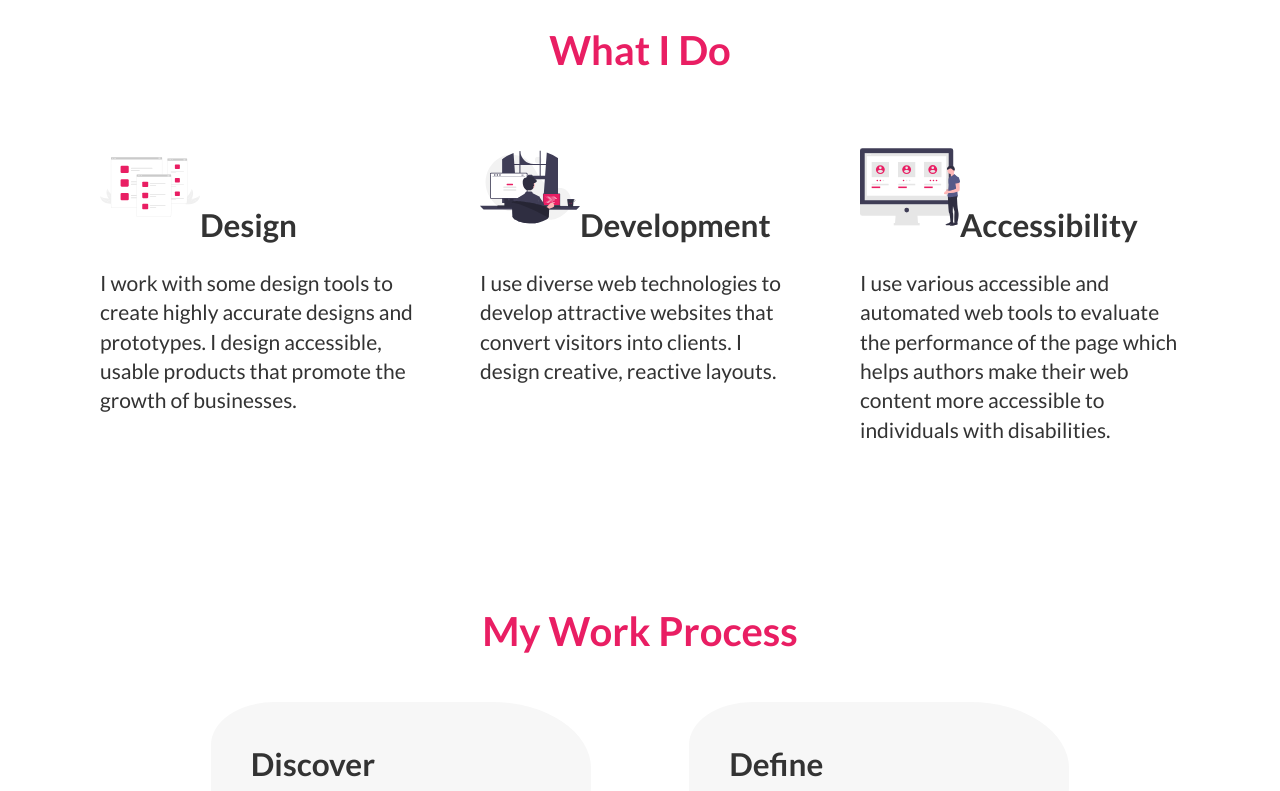
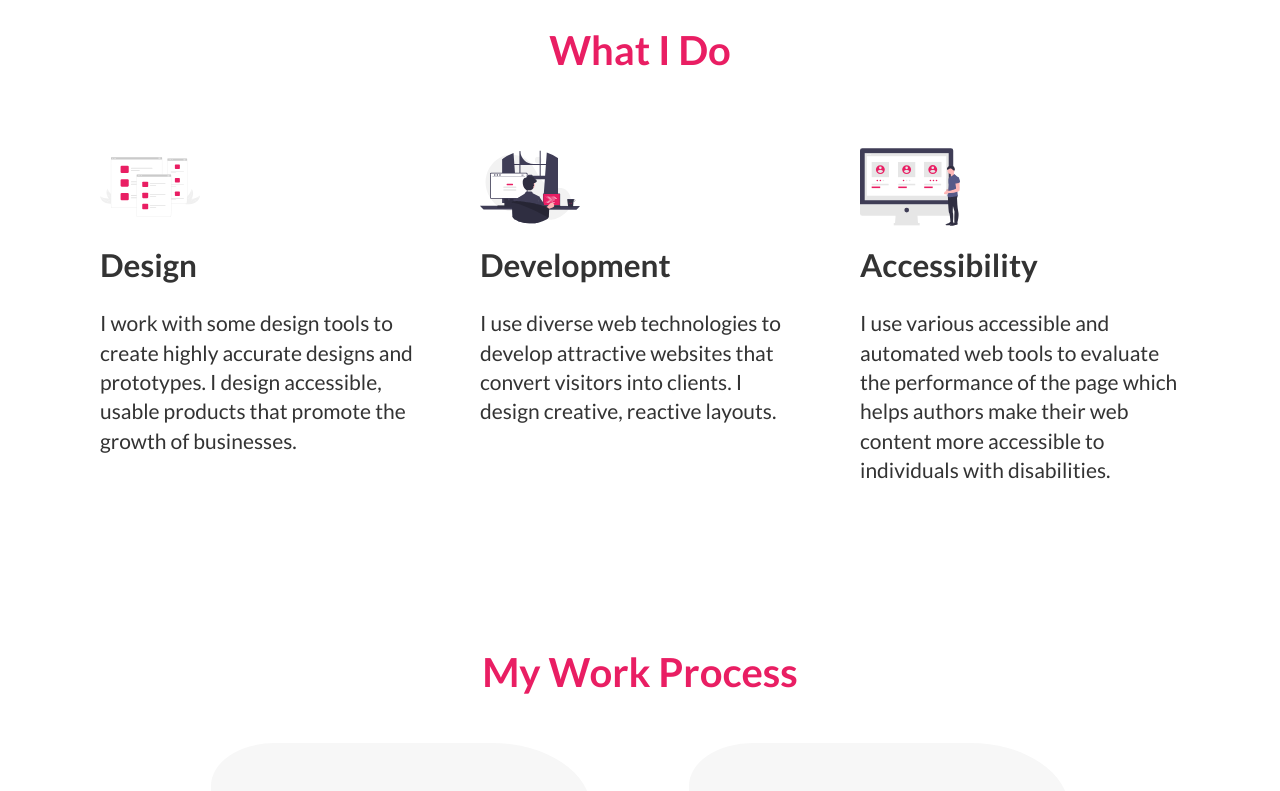
Before and after one commit to santhanakrishnanstark/my-portfolio, a React (Create React App) app: page / in a window 1280 px wide. Shown: the part 660-1451 px from the top of the page. Built offline with nearby package versions, Linux system fonts and the light colour scheme.

Commit message:
card issue fix

```diff
--- a/src/Components/Card/Card.css
+++ b/src/Components/Card/Card.css
@@ -6,7 +6,6 @@
 .card .card-title {
     margin: 0;
     font-size: 1.5em;
-    display: inline-block;
 }
 .card svg {
     height: 100px;
--- a/src/Components/Card/Card.jsx
+++ b/src/Components/Card/Card.jsx
@@ -6,13 +6,14 @@ const Card = ({ image, imageComponent, title, subTitle, linkTo, children }) => {
       {imageComponent}
       {image && <img src={image.src} alt={image.alt} />}
       {title && <h3 className="card-title">{title}</h3>}
-      {subTitle && linkTo ? (
-        <a href={linkTo} target="_blank">
+      {subTitle &&
+        (linkTo ? (
+          <a href={linkTo} target="_blank">
+            <h4 className="sub-title">{subTitle}</h4>
+          </a>
+        ) : (
           <h4 className="sub-title">{subTitle}</h4>
-        </a>
-      ) : (
-        <h4 className="sub-title">{subTitle}</h4>
-      )}
+        ))}
       {children}
     </div>
   );
```
